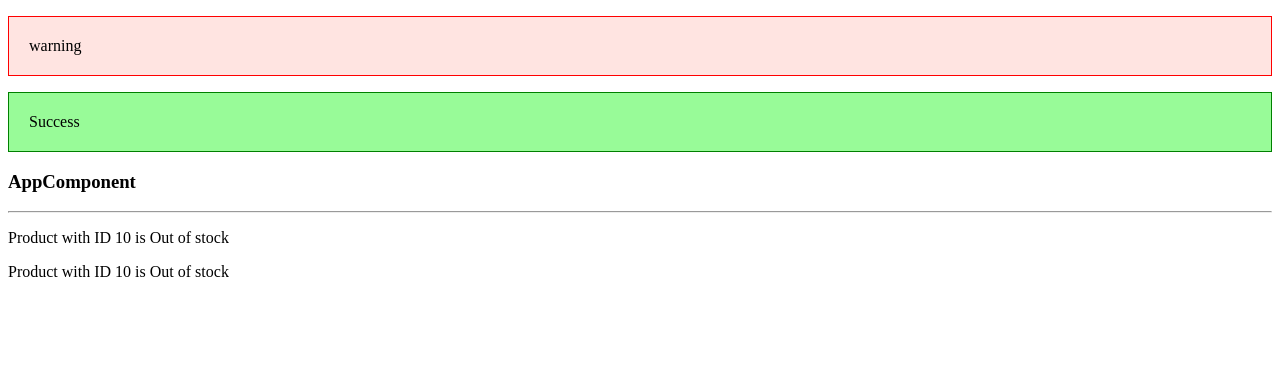
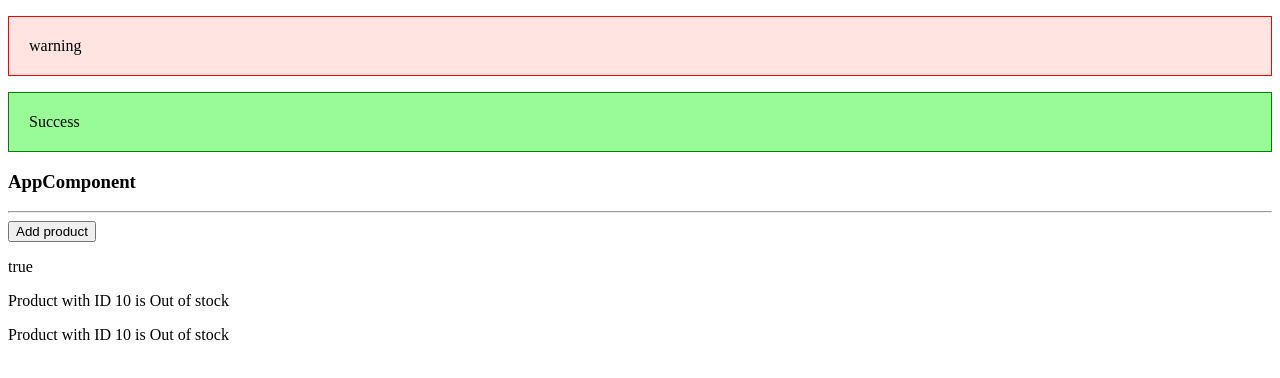
Before and after one commit to shakibHossain/learn-angular, an Angular app: page / in a window 1280 px wide. Shown: the top 378 px of the page. Built offline with nearby package versions, Linux system fonts and the light colour scheme.

Commit message:
Property binding.

```diff
--- a/src/app/products/products.component.html
+++ b/src/app/products/products.component.html
@@ -1,2 +1,5 @@
+<button [disabled]="!allowNewProduct">Add product</button>
+<!-- <p>{{ allowNewProduct }}</p> -->
+<p [innerHTML]="allowNewProduct"></p>
 <app-product></app-product>
 <app-product></app-product>
--- a/src/app/products/products.component.ts
+++ b/src/app/products/products.component.ts
@@ -5,4 +5,12 @@ import { Component } from '@angular/core';
   templateUrl: './products.component.html',
   styleUrls: ['./products.component.scss'],
 })
-export class ProductsComponent {}
+export class ProductsComponent {
+  allowNewProduct = false;
+
+  constructor() {
+    setTimeout(() => {
+      this.allowNewProduct = true;
+    }, 2000);
+  }
+}
```
